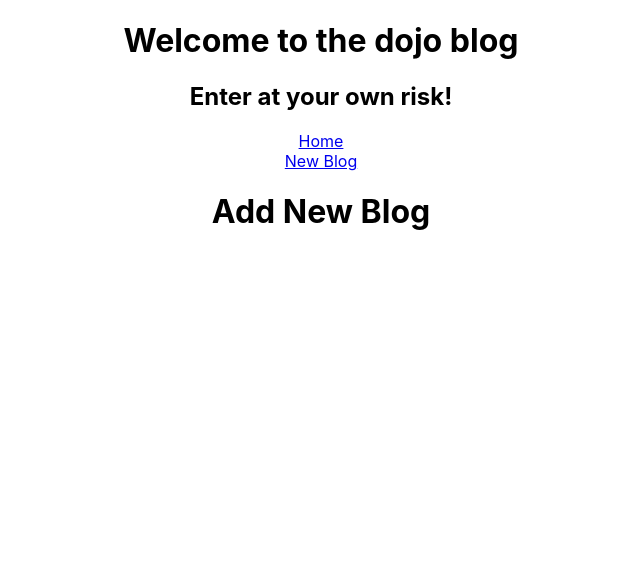
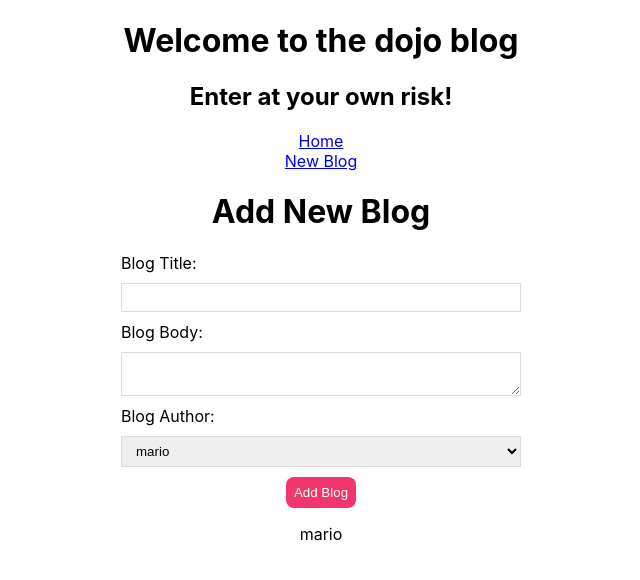
Before and after one commit to Amisha-Prathyanga/Self-Study, a React (Create React App) app in the folder NetNinjaReact/dojo-blog/: page /create in a window 1280 px wide. Shown: the top 580 px of the page, without its empty margins (319-959 px from the left). Built offline with nearby package versions, Linux system fonts and the light colour scheme.

Commit message:
controlled inputs done

```diff
--- a/NetNinjaReact/dojo-blog/src/App.css
+++ b/NetNinjaReact/dojo-blog/src/App.css
@@ -64,3 +64,35 @@
   margin-left: 60px ;
   margin-right: 60px;
 }
+
+/* create new blog form */
+.create {
+  max-width: 400px;
+  margin: 0 auto;
+  text-align: center;
+}
+.create label {
+  text-align: left;
+  display: block;
+}
+.create h2 {
+  font-size: 20px;
+  color: #f1356d;
+  margin-bottom: 30px;
+}
+.create input, .create textarea, .create select {
+  width: 100%;
+  padding: 6px 10px;
+  margin: 10px 0;
+  border: 1px solid #ddd;
+  box-sizing: border-box;
+  display: block;
+}
+.create button {
+  background: #f1356d;
+  color: #fff;
+  border: 0;
+  padding: 8px;
+  border-radius: 8px;
+  cursor: pointer;
+}
--- a/NetNinjaReact/dojo-blog/src/components/Create.js
+++ b/NetNinjaReact/dojo-blog/src/components/Create.js
@@ -1,7 +1,37 @@
+import { useState } from "react";
 const Create = () => {
-    return (
-        <h1>Add New Blog</h1>
-      );
-}
+  const [title, setTitle] = useState("");
+  const [body, setBody] = useState("");
+  const [author, setauthor] = useState("mario");
+  return (
+    <div className="create">
+      <h1>Add New Blog</h1>
+      <form>
+        <label>Blog Title:</label>
+        <input
+          type="text"
+          required
+          value={title}
+          onChange={(e) => setTitle(e.target.value)}
+        />
+        <label>Blog Body:</label>
+        <textarea
+          required
+          value={body}
+          onChange={(e) => setBody(e.target.value)}
+        ></textarea>
+        <label>Blog Author:</label>
+        <select value={author} onChange={(e) => setauthor(e.target.value)}>
+          <option value="mario">mario</option>
+          <option value="yoshi">yoshi</option>
+        </select>
+        <button>Add Blog</button>
+        <p>{title}</p>
+        <p>{body}</p>
+        <p>{author}</p>
+      </form>
+    </div>
+  );
+};
 
 export default Create;
```
